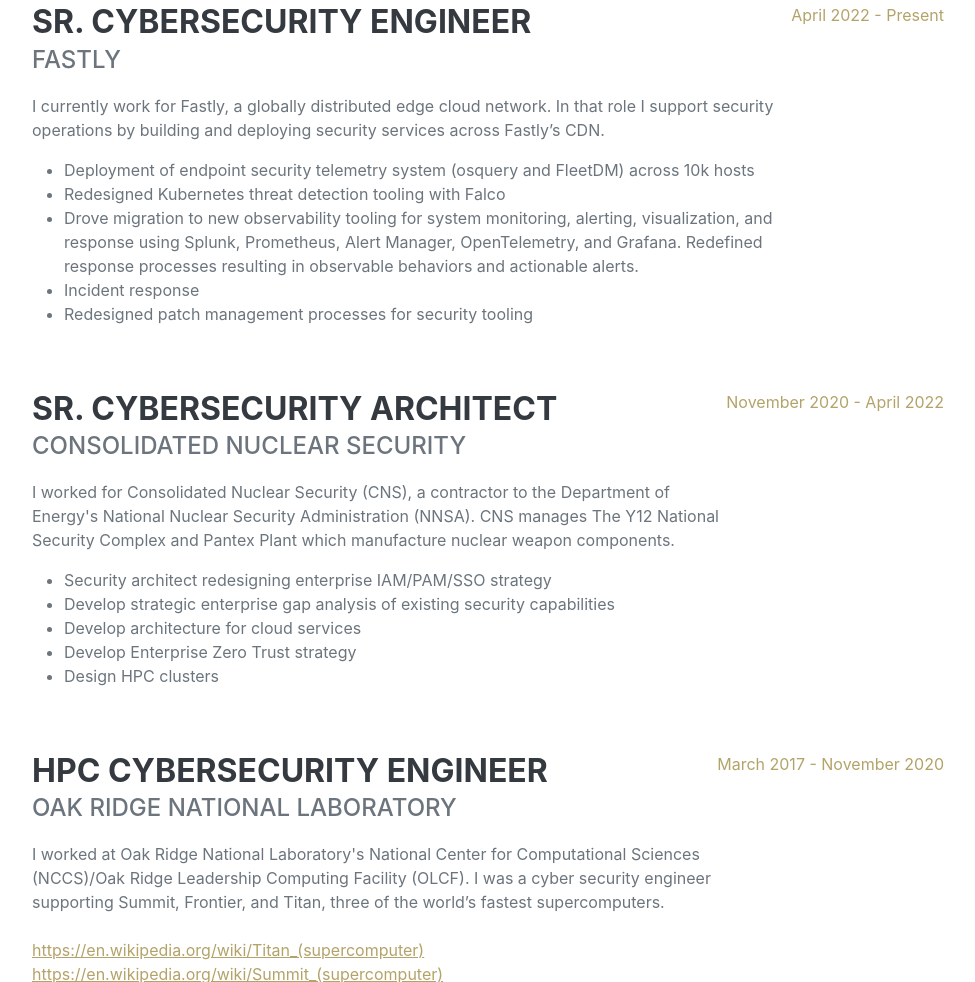
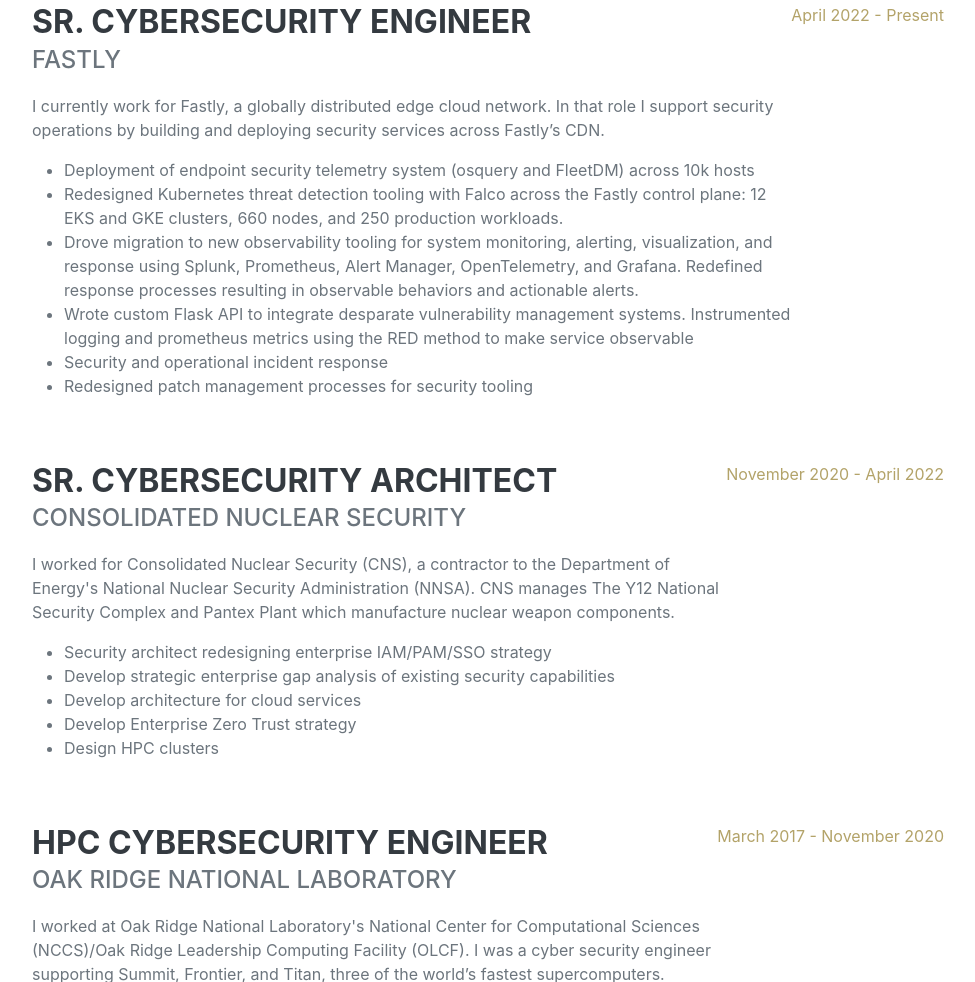
Before and after one commit to stefanmaerz/cloudresumechallenge, a plain HTML site: page web/index.html in a window 1280 px wide. Shown: the part 993-1975 px from the top of the page, without its empty margins (288-1263 px from the left). Drawn offline with nearby package versions, Linux system fonts and the light colour scheme; no server answers; a web font is replaced by a local one.

Commit message:
updating fastly role

```diff
--- a/web/index.html
+++ b/web/index.html
@@ -71,9 +71,10 @@
                             <p>I currently work for Fastly, a globally distributed edge cloud network. In that role I support security operations by building and deploying security services across Fastly’s CDN.
                                 <ul>
                                     <li>Deployment of endpoint security telemetry system (osquery and FleetDM) across 10k hosts</li>
-                                    <li>Redesigned Kubernetes threat detection tooling with Falco</li>
+                                    <li>Redesigned Kubernetes threat detection tooling with Falco across the Fastly control plane: 12 EKS and GKE clusters, 660 nodes, and 250 production workloads.</li>
                                     <li>Drove migration to new observability tooling for system monitoring, alerting, visualization, and response using Splunk, Prometheus, Alert Manager, OpenTelemetry, and Grafana. Redefined response processes resulting in observable behaviors and actionable alerts.</li>
-                                    <li>Incident response</li>
+                                    <li>Wrote custom Flask API to integrate desparate vulnerability management systems. Instrumented logging and prometheus metrics using the RED method to make service observable</li>
+                                    <li>Security and operational incident response</li>
                                     <li>Redesigned patch management processes for security tooling</li>
                                 </ul>
                             </p>
```
